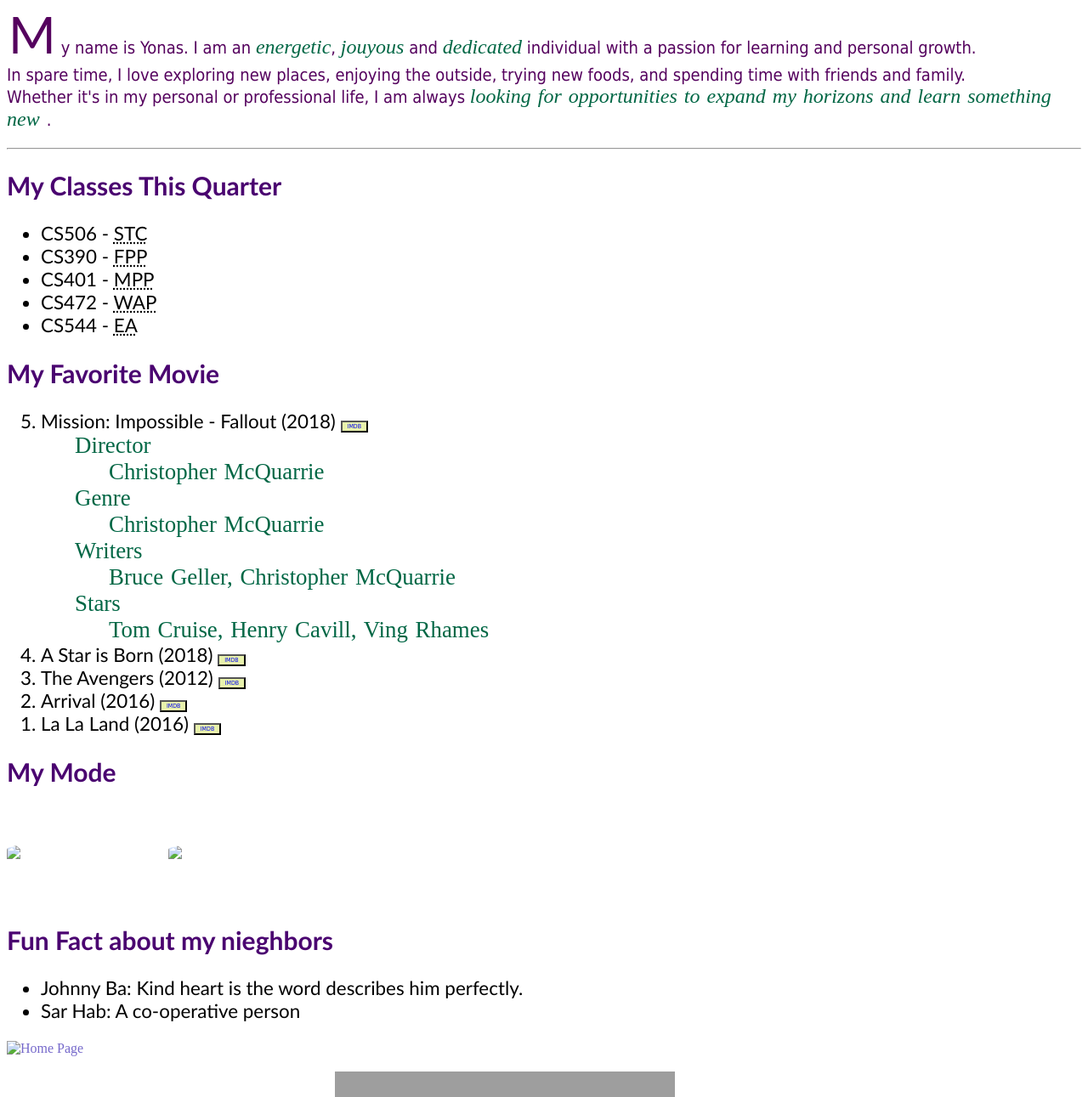
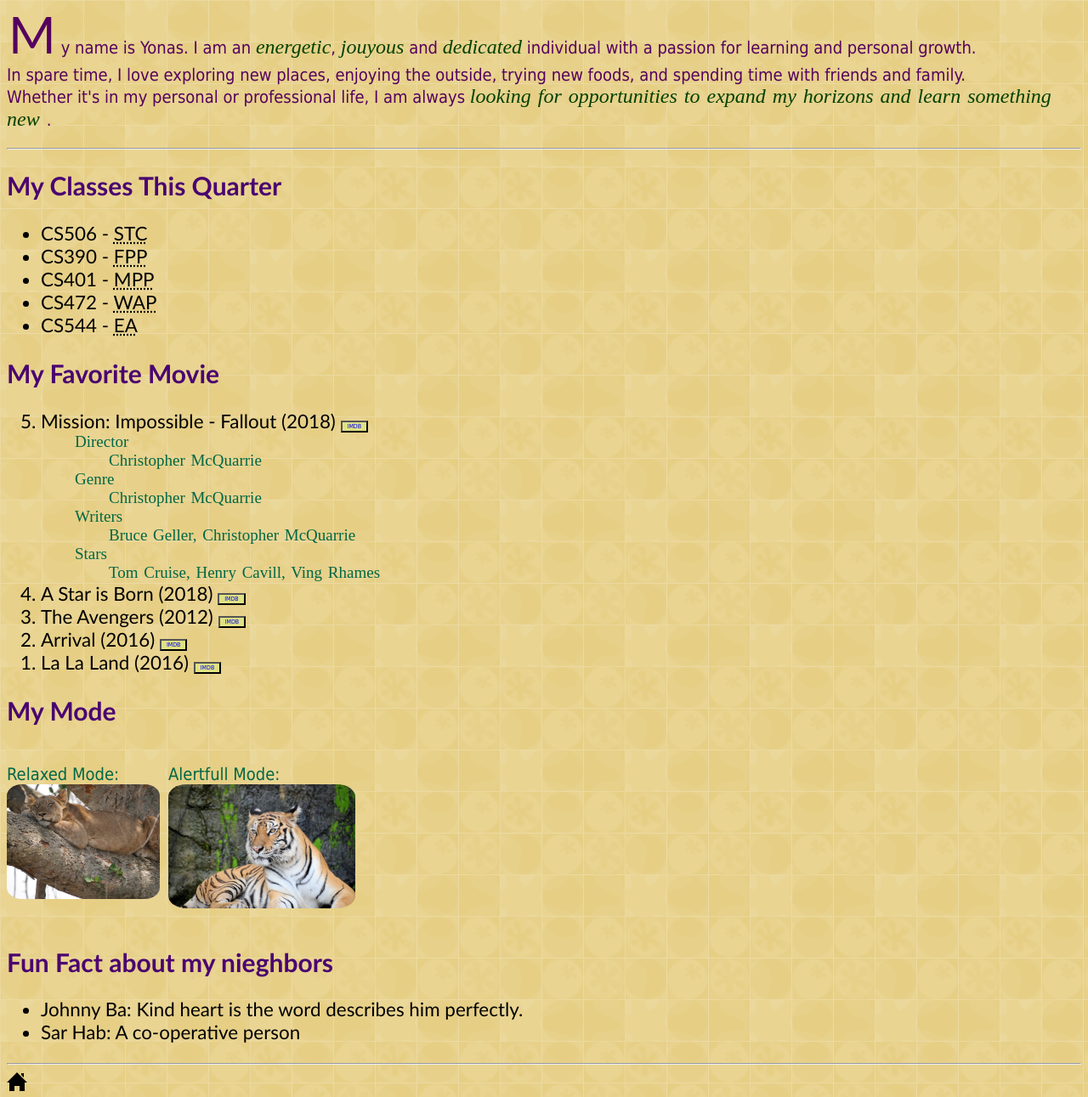
Before and after one commit to yonanland/yonanland.github.io, a plain HTML site: page about/aboutme.html in a window 1280 px wide. Shown: the part 98-1389 px from the top of the page at 85% size. Drawn offline with Linux system fonts and the light colour scheme; files that its build step writes are made by us from their sources; grey boxes are pictures that could not be loaded.

Commit message:
updates on about.html and styleme.css

```diff
--- a/about/aboutme.html
+++ b/about/aboutme.html
@@ -5,23 +5,19 @@
     <meta http-equiv="X-UA-Compatible" content="IE=edge" />
     <meta name="viewport" content="width=device-width, initial-scale=1.0" />
     <title>About Me</title>
-    <link
-      rel="stylesheet"
-      href="/mypage/yonanland.github.io/about/styleme.css"
-    />
+    <link rel="stylesheet" href="styleme.css" />
   </head>
 
   <body>
     <h1 class="title1">About Yonas Abraha</h1>
     <p class="tcolor1">
-      My name is Yonas. I am an <em class="note">energetic</em>,
-      <em class="note">jouyous</em> and
-      <em class="note">dedicated</em> individual with a passion for learning and
-      personal growth. <br />
+      My name is Yonas. I am an <em class="bio">energetic</em>,
+      <em class="bio">jouyous</em> and <em class="bio">dedicated</em> individual
+      with a passion for learning and personal growth. <br />
       In spare time, I love exploring new places, enjoying the outside, trying
       new foods, and spending time with friends and family. <br />
       Whether it's in my personal or professional life, I am always
-      <em class="note">
+      <em class="bio">
         looking for opportunities to expand my horizons and learn something new </em
       >.
     </p>
@@ -127,20 +123,20 @@
     <h2 class="title2">My Mode</h2>
 
     <div class="images">
-      <p class="info tcolor2">
+      <p class="info modeColor">
         Relaxed Mode:
         <img
           class="relaxedLion"
-          src="/mypage/yonanland.github.io/about/image/relaxedLion.jpg"
+          src="image/relaxedLion.jpg"
           alt="A lion laying in a tree and relaxed"
         />
       </p>
 
-      <p class="info tcolor2">
+      <p class="info modeColor">
         Alertfull Mode:
         <img
           class="AlertfullTiger"
-          src="/mypage/yonanland.github.io/about/image/AlertfullTiger.jpg"
+          src="image/AlertfullTiger.jpg"
           alt="A tiger in a watchefull and so alert"
         />
       </p>
@@ -151,12 +147,11 @@
       <li>Johnny Ba: Kind heart is the word describes him perfectly.</li>
       <li>Sar Hab: A co-operative person</li>
     </ul>
+    <hr />
 
     <div>
-      <a class="homePage" href="/mypage/yonanland.github.io/index/index.html">
-        <img
-          src="/mypage/yonanland.github.io/about/image/icon-home.svg"
-          alt="Home Page"
+      <a class="homePage" href="/index/index.html">
+        <img src="image/icon-home.svg" alt="Home Page"
       /></a>
     </div>
     <br />
--- a/about/styleme.css
+++ b/about/styleme.css
@@ -11,7 +11,7 @@
 
 }
 body{
-    background-image: url("/mypage/yonanland.github.io/about/image/background.png")
+    background-image: url("image/background.png")
 }
 
 .images{
@@ -68,17 +68,23 @@ body{
     font-size: 20px;
     font-family: "Tahoma";
 }
+.bio{
+    color: #014101;
+    word-spacing: 2px;
+    font-family: 'Arial Narrow Bold';
+    font-size: 24px;
+}
 
 .note {
     color: rgb(1, 103, 69);
-   word-spacing: 2px;
+    word-spacing: 2px;
     font-family: 'Arial Narrow Bold';
-    font-size: 1.2em;
+    font-size: 19px;
   }
 
 
-.tcolor2{
-    color: rgb(255, 255, 255);
+.modeColor{
+    color: rgb(1, 103, 69);
     font-size: 20px;
     font-family: "Tahoma";
 }
```
